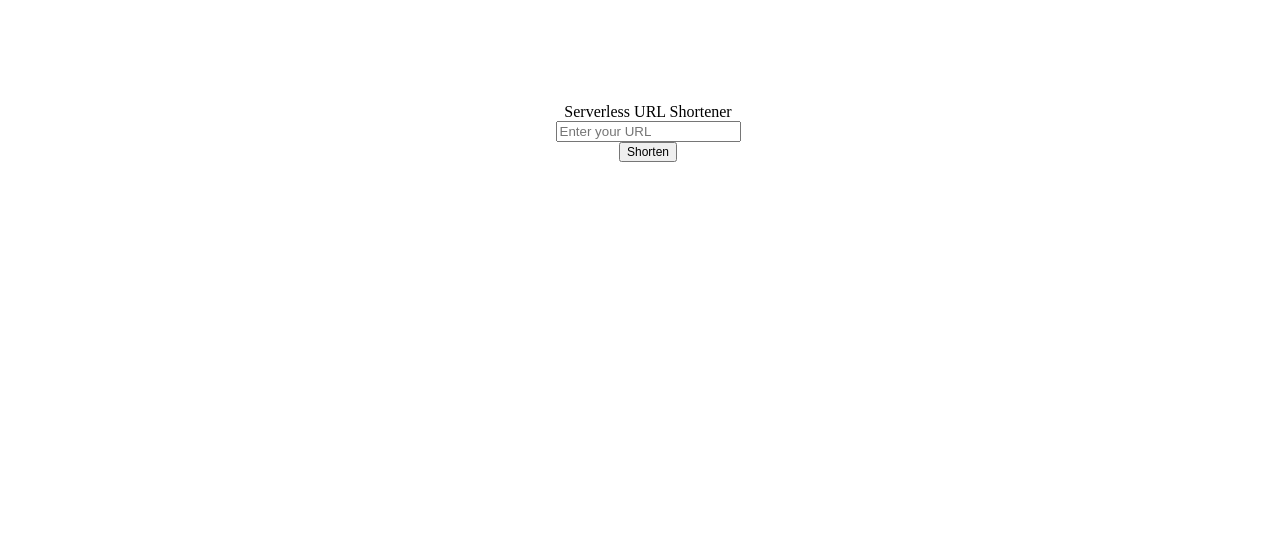
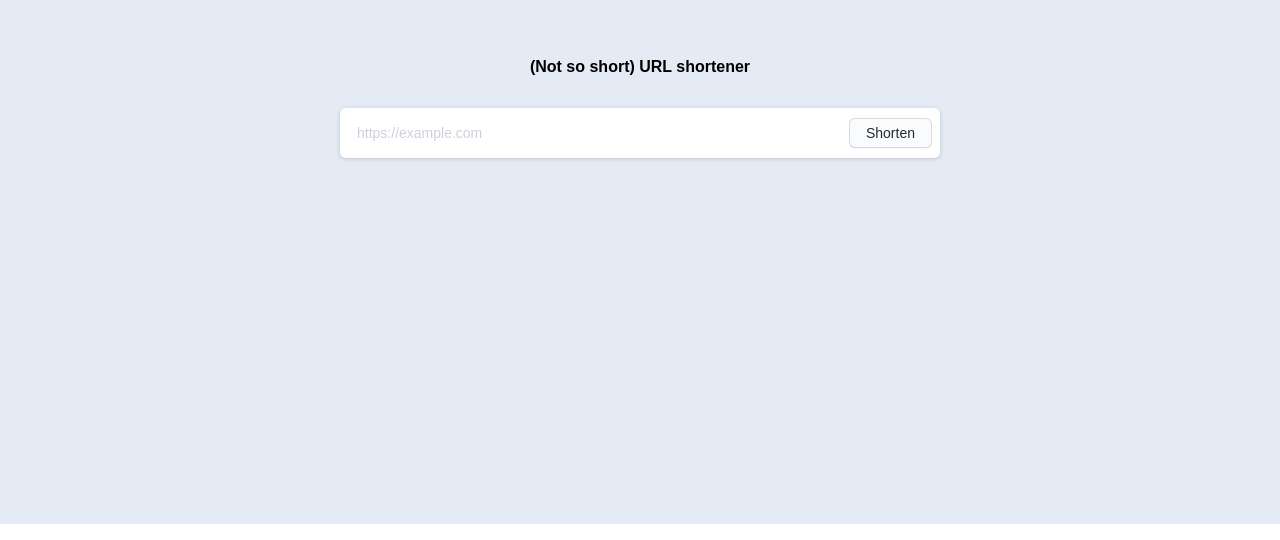
Before and after one commit to codewithji/serverless-url-shortener, a React (Vite) app in the folder frontend/: page / in a window 1280 px wide. Shown: the part 276-816 px from the top of the page. Built offline with nearby package versions, Linux system fonts and the light colour scheme; no server answers; the HTML template or start-up script is replaced by a standard one.

Commit message:
include additional frontend features and styling

```diff
--- a/frontend/index.html
+++ b/frontend/index.html
@@ -1,4 +1,4 @@
-<!doctype html>
+<!DOCTYPE html>
 <html lang="en">
   <head>
     <meta charset="UTF-8" />
--- a/frontend/package.json
+++ b/frontend/package.json
@@ -10,6 +10,10 @@
     "preview": "vite preview"
   },
   "dependencies": {
+    "@emotion/react": "^11.11.1",
+    "@emotion/styled": "^11.11.0",
+    "@mui/icons-material": "^5.14.11",
+    "@mui/material": "^5.14.11",
     "axios": "^1.5.0",
     "react": "^18.2.0",
     "react-dom": "^18.2.0"
--- /dev/null
+++ b/frontend/src/App.scss
@@ -0,0 +1,18 @@
+html {
+  box-sizing: border-box;
+  -webkit-font-smoothing: antialiased;
+}
+
+* {
+  box-sizing: inherit;
+  margin: 0;
+  padding: 0;
+  font-size: 100%;
+  font-family: "Montserrat", sans-serif;
+  vertical-align: baseline;
+
+  &:before,
+  &:after {
+    box-sizing: inherit;
+  }
+}
--- a/frontend/src/App.tsx
+++ b/frontend/src/App.tsx
@@ -1,11 +1,8 @@
-import Home from './pages/Home'
+import Home from "./pages/Home";
+import "./App.scss";
 
 function App() {
-  return (
-    <>
-      <Home />
-    </>
-  )
+  return <Home />;
 }
 
-export default App
+export default App;
--- /dev/null
+++ b/frontend/src/components/buttons/CopyIconButton/copyIconButton.module.scss
@@ -0,0 +1,3 @@
+.copyButton {
+  margin-left: 0.5rem;
+}
--- /dev/null
+++ b/frontend/src/components/buttons/CopyIconButton/index.tsx
@@ -0,0 +1,35 @@
+import { FC, useState } from "react";
+import { IconButton } from "@mui/material";
+import ContentCopyIcon from "@mui/icons-material/ContentCopy";
+import CheckIcon from "@mui/icons-material/Check";
+import styles from "./copyIconButton.module.scss";
+
+interface Props {
+  copyValue: string;
+}
+
+const CopyIconButton: FC<Props> = ({ copyValue }) => {
+  const [copied, setCopied] = useState<boolean>(false);
+
+  const copy = (): void => {
+    navigator.clipboard.writeText(copyValue);
+    setCopied(true);
+  };
+
+  return (
+    <IconButton
+      size="small"
+      color="success"
+      className={styles.copyButton}
+      onClick={copy}
+    >
+      {!copied ? (
+        <ContentCopyIcon fontSize="inherit" />
+      ) : (
+        <CheckIcon fontSize="inherit" />
+      )}
+    </IconButton>
+  );
+};
+
+export default CopyIconButton;
--- a/frontend/src/components/buttons/PrimaryButton/index.tsx
+++ b/frontend/src/components/buttons/PrimaryButton/index.tsx
@@ -8,7 +8,7 @@ interface Props {
 
 const PrimaryButton: FC<Props> = ({ text, handleClick }) => {
   return (
-    <button className={styles.primary} onClick={handleClick}>
+    <button className={styles.primaryButton} onClick={handleClick}>
       {text}
     </button>
   );
--- a/frontend/src/components/buttons/PrimaryButton/primaryButton.module.scss
+++ b/frontend/src/components/buttons/PrimaryButton/primaryButton.module.scss
@@ -1,3 +1,55 @@
-.primary {
-  font-size: 12px;
+.primaryButton {
+  margin-left: 0.5rem;
+  appearance: none;
+  background-color: #fafbfc;
+  border: 1px solid rgba(27, 31, 35, 0.15);
+  border-radius: 6px;
+  box-shadow: rgba(27, 31, 35, 0.04) 0 1px 0,
+    rgba(255, 255, 255, 0.25) 0 1px 0 inset;
+  box-sizing: border-box;
+  color: #24292e;
+  cursor: pointer;
+  display: inline-block;
+  font-size: 14px;
+  font-weight: 500;
+  padding: 6px 16px;
+  position: relative;
+  transition: background-color 0.2s cubic-bezier(0.3, 0, 0.5, 1);
+  user-select: none;
+  -webkit-user-select: none;
+  touch-action: manipulation;
+  vertical-align: middle;
+  white-space: nowrap;
+  word-wrap: break-word;
 }
+
+.primaryButton:hover {
+  background-color: #f3f4f6;
+  text-decoration: none;
+  transition-duration: 0.1s;
+}
+
+.primaryButton:disabled {
+  background-color: #fafbfc;
+  border-color: rgba(27, 31, 35, 0.15);
+  color: #959da5;
+  cursor: default;
+}
+
+.primaryButton:active {
+  background-color: #edeff2;
+  box-shadow: rgba(225, 228, 232, 0.2) 0 1px 0 inset;
+  transition: none 0s;
+}
+
+.primaryButton:focus {
+  outline: 1px transparent;
+}
+
+.primaryButton:before {
+  display: none;
+}
+
+.primaryButton:-webkit-details-marker {
+  display: none;
+}
--- a/frontend/src/pages/Home/home.module.scss
+++ b/frontend/src/pages/Home/home.module.scss
@@ -1,8 +1,62 @@
+$home-background-color: #e4ebf5;
+$input-focus-color: #678efe;
+$input-placeholder-color: #cbd1dc;
+
 .home {
-  height: 100vh;
-  width: 100vw;
+  min-height: 100vh;
   display: flex;
-  flex-direction: column;
   justify-content: center;
   align-items: center;
+  flex-direction: column;
+  background: $home-background-color;
+
+  h1 {
+    margin-bottom: 2rem;
+  }
 }
+
+.inputContainer {
+  background-color: #fff;
+  padding: 0.5rem;
+  width: 600px;
+  display: flex;
+  justify-content: space-between;
+  align-items: center;
+  box-shadow: rgba(0, 0, 0, 0.16) 0px 1px 4px;
+  border-radius: 6px;
+}
+
+.urlInput {
+  border: none;
+  margin: 0;
+  padding: 0.5rem 1rem;
+  font-size: 14px;
+  color: inherit;
+  flex: 1;
+  border: 1px solid transparent;
+  border-radius: 4px;
+  display: block;
+  transition: border 0.3s ease;
+  padding-left: 0.5rem;
+
+  &::placeholder {
+    color: $input-placeholder-color
+  }
+  &:focus {
+    outline: none;
+    border-color: $input-focus-color;
+  }
+}
+
+.feedbackContainer {
+  margin-top: 2rem;
+
+  .successAlert {
+    display: flex;
+    align-items: center;
+  }
+
+  span {
+    font-weight: 700;
+  }
+}
--- a/frontend/src/pages/Home/index.tsx
+++ b/frontend/src/pages/Home/index.tsx
@@ -1,16 +1,15 @@
-import {
-  useState,
-  ChangeEvent,
-  FC
-} from "react";
+import { useState, ChangeEvent, FC } from "react";
+import { Alert } from "@mui/material";
 import axios from "axios";
-import PrimaryButton from '../../components/buttons/PrimaryButton';
-import styles from './home.module.scss';
+
+import PrimaryButton from "../../components/buttons/PrimaryButton";
+import CopyIconButton from "../../components/buttons/CopyIconButton";
+import styles from "./home.module.scss";
 
 const Home: FC = () => {
   const [url, setUrl] = useState<string>("");
   const [shortUrl, setShortUrl] = useState<string | null>(null);
-  const [error, setError] = useState<string | null>(null);
+  const [error, setError] = useState<string>("");
 
   const shortUrlEndpoint = import.meta.env.VITE_SHORT_URL_ENDPOINT;
 
@@ -18,15 +17,14 @@ const Home: FC = () => {
     setUrl(event.target.value);
   };
 
-  const handleSubmit = async (): Promise<void> => {
+  const handleClick = async (): Promise<void> => {
     try {
-      const res = await axios.get<{ shortUrl: string }>(
-        shortUrlEndpoint,
-        { url }
-      );
+      const res = await axios.post<{ shortUrl: string }>(shortUrlEndpoint, {
+        url,
+      });
 
       setShortUrl(res.data.shortUrl);
-      setError(null);
+      setError("");
     } catch (err) {
       setError(
         "Error occurred while attempting to shorten URL. Please try again later."
@@ -36,31 +34,33 @@ const Home: FC = () => {
 
   return (
     <div className={styles.home}>
-      Serverless URL Shortener
+      <h1>(Not so short) URL shortener</h1>
 
+      <div className={styles.inputContainer}>
         <input
-        type="url"
-        placeholder="Enter your URL"
+          className={styles.urlInput}
+          type="text"
           value={url}
           onChange={handleUrlChange}
+          placeholder="https://example.com"
         />
 
-      <PrimaryButton text="Shorten" handleClick={handleSubmit} />
+        <PrimaryButton text="Shorten" handleClick={handleClick} />
+      </div>
 
+      <div className={styles.feedbackContainer}>
         {shortUrl && (
-        <div>
-          <h3>Shortened URL:</h3>
-          <a href={shortUrl} target="_blank" rel="noopener noreferrer">
-            {shortUrl}
-          </a>
-        </div>
+          <Alert
+            severity="success"
+            className={styles.successAlert}
+          >
+            Here's your short URL: <span>{shortUrl}</span>
+            <CopyIconButton copyValue={shortUrl} />
+          </Alert>
         )}
 
-      {error && (
-        <div>
-          <p>{error}</p>
+        {error && <Alert severity="error">{error}</Alert>}
       </div>
-      )}
     </div>
   );
 };
```
Also changed, not shown: 2 other files (tests, documents, lock files or other folders). Lines whose indentation alone changed are shown as unchanged.
